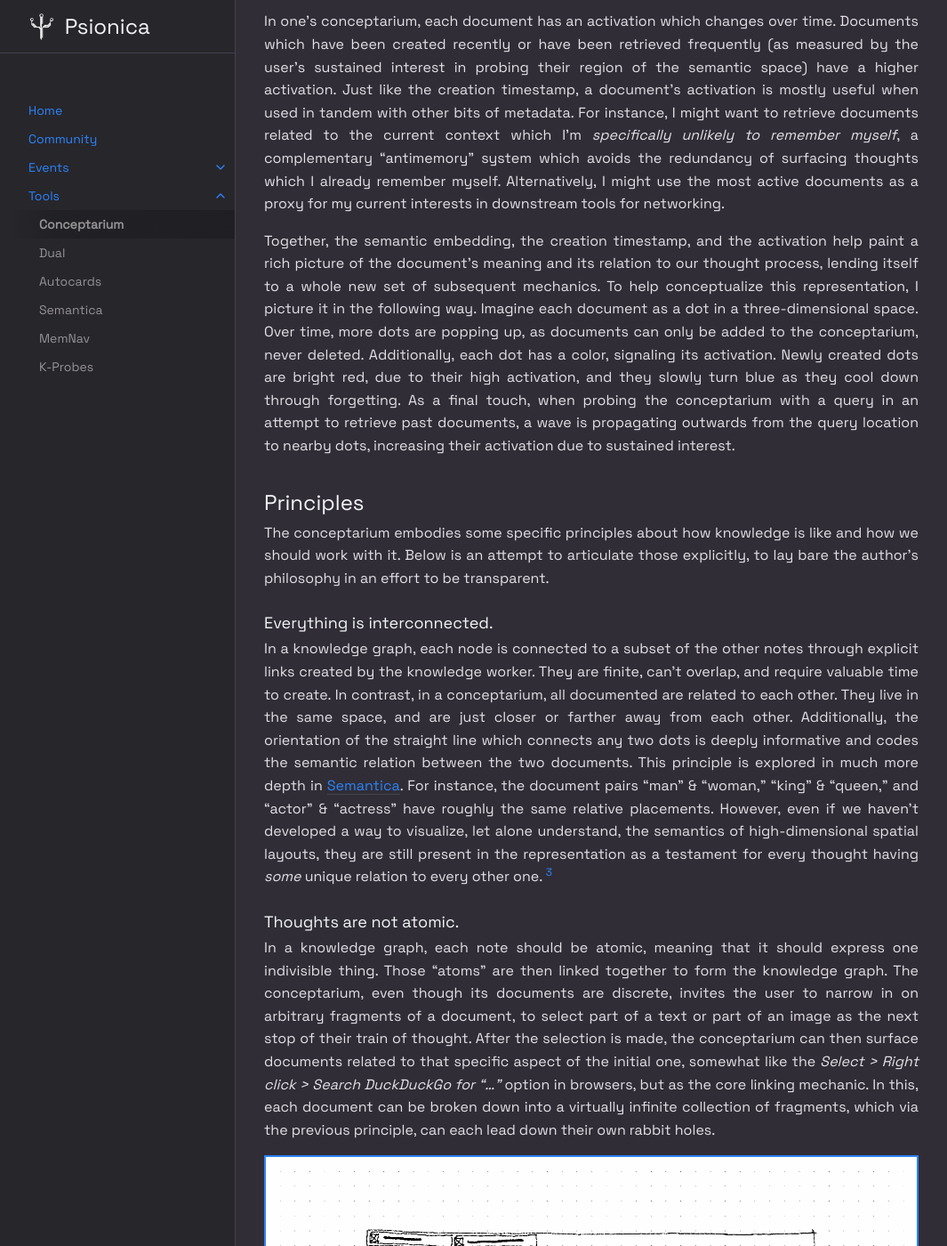
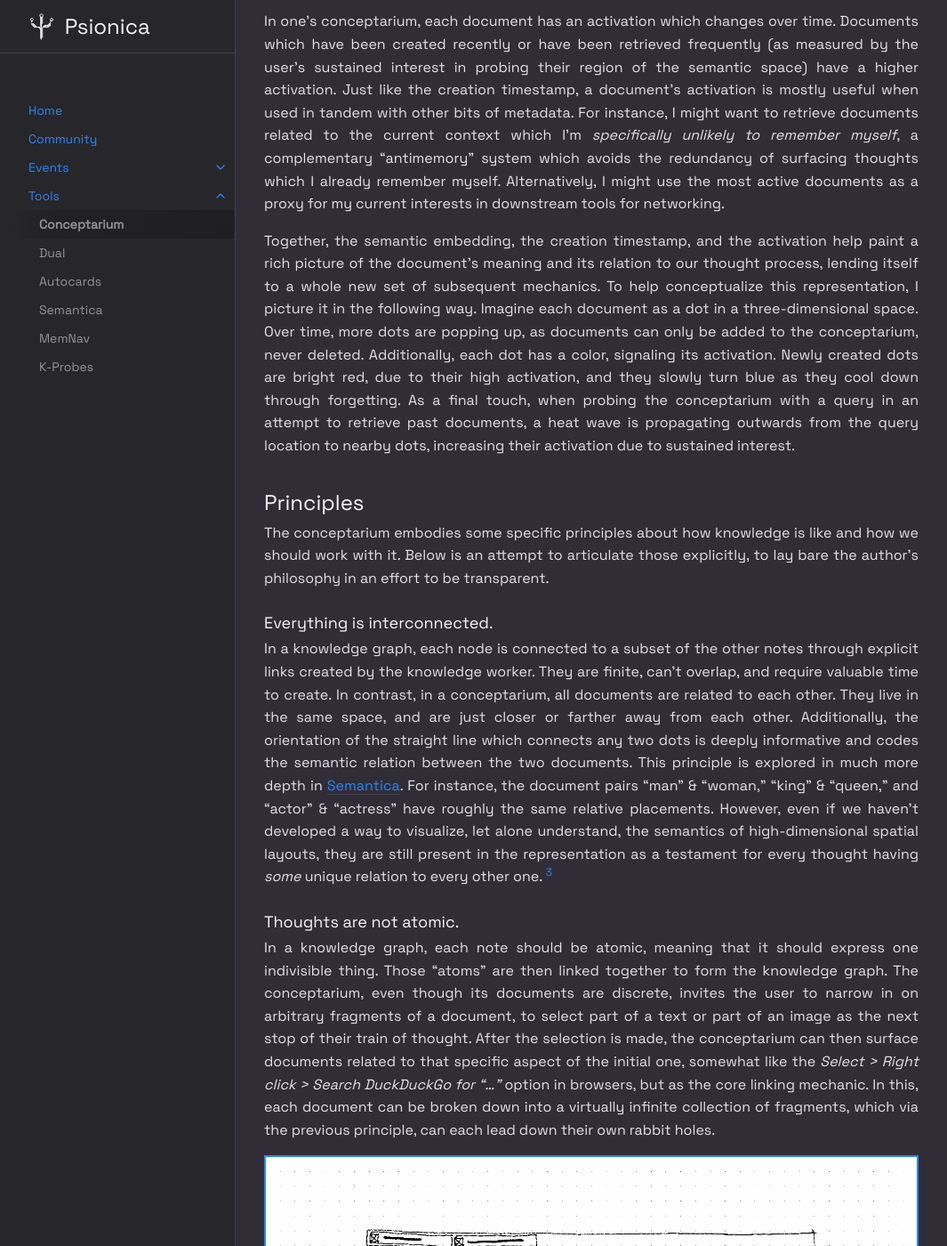
Before and after one commit to Psionica/psionica.github.io, a Jekyll site: the page built from tools/conceptarium.md, in a window 1280 px wide and 1400 px high, scrolled down 3141 px. Shown: the whole window at 89% size, without its empty margins (107-1172 px from the left). Built offline with Jekyll 4.4.1, drawn with Linux system fonts in a browser that asks for light colours; some of the changed text lies outside the part shown.

Commit message:
Fix typos

```diff
--- a/tools/conceptarium.md
+++ b/tools/conceptarium.md
@@ -54,7 +54,7 @@ If the concept of semantic embedding is mostly familiar to the machine learning
 
 In one's conceptarium, each document has an activation which changes over time. Documents which have been created recently or have been retrieved frequently (as measured by the user's sustained interest in probing their region of the semantic space) have a higher activation. Just like the creation timestamp, a document's activation is mostly useful when used in tandem with other bits of metadata. For instance, I might want to retrieve documents related to the current context which I'm *specifically unlikely to remember myself*, a complementary "antimemory" system which avoids the redundancy of surfacing thoughts which I already remember myself. Alternatively, I might use the most active documents as a proxy for my current interests in downstream tools for networking.
 
-Together, the semantic embedding, the creation timestamp, and the activation help paint a rich picture of the document's meaning and its relation to our thought process, lending itself to a whole new set of subsequent mechanics. To help conceptualize this representation, I picture it in the following way. Imagine each document as a dot in a three-dimensional space. Over time, more dots are popping up, as documents can only be added to the conceptarium, never deleted. Additionally, each dot has a color, signaling its activation. Newly created dots are bright red, due to their high activation, and they slowly turn blue as they cool down through forgetting. As a final touch, when probing the conceptarium with a query in an attempt to retrieve past documents, a wave is propagating outwards from the query location to nearby dots, increasing their activation due to sustained interest.
+Together, the semantic embedding, the creation timestamp, and the activation help paint a rich picture of the document's meaning and its relation to our thought process, lending itself to a whole new set of subsequent mechanics. To help conceptualize this representation, I picture it in the following way. Imagine each document as a dot in a three-dimensional space. Over time, more dots are popping up, as documents can only be added to the conceptarium, never deleted. Additionally, each dot has a color, signaling its activation. Newly created dots are bright red, due to their high activation, and they slowly turn blue as they cool down through forgetting. As a final touch, when probing the conceptarium with a query in an attempt to retrieve past documents, a heat wave is propagating outwards from the query location to nearby dots, increasing their activation due to sustained interest.
 
 ## Principles
 
@@ -62,7 +62,7 @@ The conceptarium embodies some specific principles about how knowledge is like a
 
 ### Everything is interconnected.
 
-In a knowledge graph, each node is connected to a subset of the other notes through explicit links created by the knowledge worker. They are finite, can't overlap, and require valuable time to create. In contrast, in a conceptarium, all documented are related to each other. They live in the same space, and are just closer or farther away from each other. Additionally, the orientation of the straight line which connects any two dots is deeply informative and codes the semantic relation between the two documents. This principle is explored in much more depth in [Semantica](/tools/semantica/#match). For instance, the document pairs "man" & "woman," "king" & "queen," and "actor" & "actress" have roughly the same relative placements. However, even if we haven't developed a way to visualize, let alone understand, the semantics of high-dimensional spatial layouts, they are still present in the representation as a testament for every thought having *some* unique relation to every other one. [^1]
+In a knowledge graph, each node is connected to a subset of the other notes through explicit links created by the knowledge worker. They are finite, can't overlap, and require valuable time to create. In contrast, in a conceptarium, all documents are related to each other. They live in the same space, and are just closer or farther away from each other. Additionally, the orientation of the straight line which connects any two dots is deeply informative and codes the semantic relation between the two documents. This principle is explored in much more depth in [Semantica](/tools/semantica/#match). For instance, the document pairs "man" & "woman," "king" & "queen," and "actor" & "actress" have roughly the same relative placements. However, even if we haven't developed a way to visualize, let alone understand, the semantics of high-dimensional spatial layouts, they are still present in the representation as a testament for every thought having *some* unique relation to every other one. [^1]
 
 ### Thoughts are not atomic.
 
```
Also changed, not shown: other parts of tools/conceptarium.md (+1 -1 lines).
